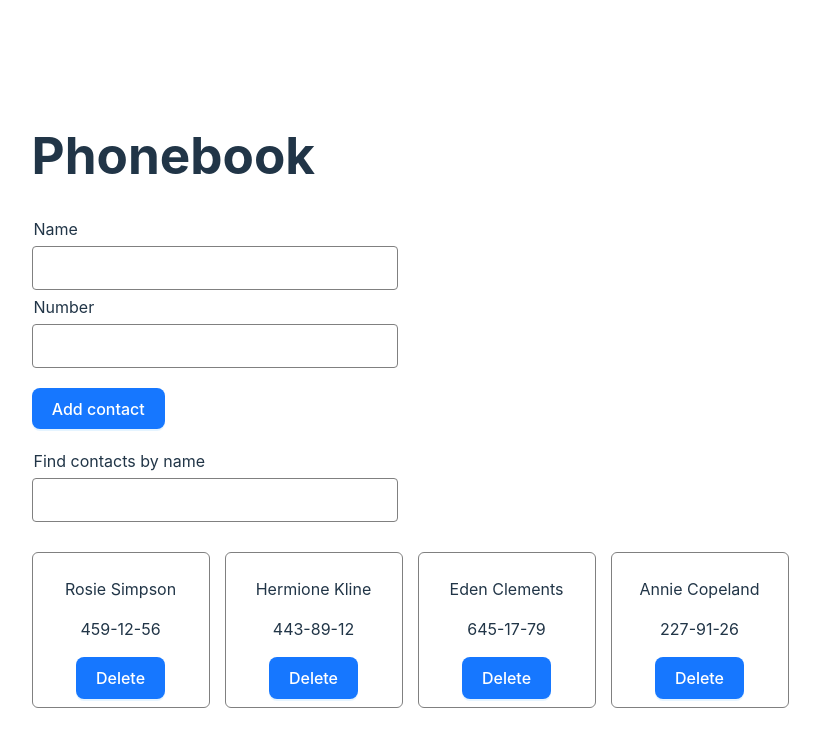
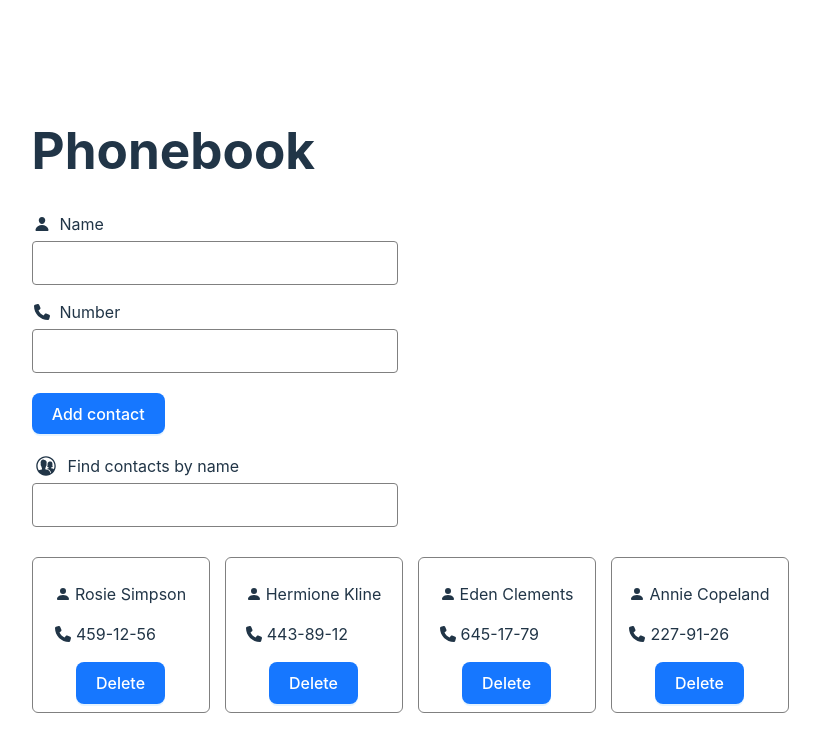
Before and after one commit to Marchenko1997/goit-react-hw-03, a React (Vite) app: page / in a window 1280 px wide. Shown: the top 752 px of the page, without its empty margins (230-1050 px from the left). Built offline with nearby package versions, Linux system fonts and the light colour scheme.

Commit message:
Updating styles commite 4th

```diff
--- a/package.json
+++ b/package.json
@@ -13,6 +13,7 @@
     "formik": "^2.4.5",
     "react": "^18.2.0",
     "react-dom": "^18.2.0",
+    "react-icons": "^5.0.1",
     "yup": "^1.4.0"
   },
   "devDependencies": {
--- a/src/components/Contact/Contact.jsx
+++ b/src/components/Contact/Contact.jsx
@@ -1,5 +1,7 @@
 import PropTypes from 'prop-types';
 import css from './Contact.module.css'
+import { BsFillPersonFill } from "react-icons/bs";
+import { FaPhone } from "react-icons/fa6";
 
 const Contact = ({contact, onDelete}) => {
     const {id ,name, number}= contact;
@@ -9,8 +11,8 @@ const Contact = ({contact, onDelete}) => {
       };
   return (
     <div>
-        <p className={css.itemname}> {name}</p>
-        <p className={css.itemnumber}> {number}</p>
+        <p className={css.itemname}><BsFillPersonFill />{name}</p>
+        <p className={css.itemnumber}> <FaPhone /> {number}</p>
       <button onClick={handleDelete} className={css.btndelete}>Delete</button>
     </div>
   );
--- a/src/components/Contact/Contact.module.css
+++ b/src/components/Contact/Contact.module.css
@@ -3,3 +3,14 @@
   background: #1677ff;
   box-shadow: 0 2px 0 rgba(5, 145, 255, 0.1);
 }
+ .itemname{
+  display: flex;
+  align-items: center;
+  gap: 4px;
+ }
+
+ .itemnumber {
+  display: flex;
+  align-items: center;
+  gap: 5px;
+ }
--- a/src/components/ContactForm/ContactForm.jsx
+++ b/src/components/ContactForm/ContactForm.jsx
@@ -4,6 +4,8 @@ import { useId } from 'react';
 import * as Yup from 'yup';
 import PropTypes from 'prop-types';
 import css from './ContactForm.module.css';
+import { IoPerson } from "react-icons/io5";
+import { FaPhone } from "react-icons/fa6";
 
 const FeedbackSchema = Yup.object().shape({
   name: Yup.string().min(3, 'Too Short!').max(50, 'Too Long!').required('Required'),
@@ -28,13 +30,13 @@ const ContactForm = ({onAddContact}) => {
     <Formik initialValues={initialValues} onSubmit={handleSubmit} validationSchema={FeedbackSchema}>
       <Form className={css.form}>
         <div className={css.fieldname}>
-          <label htmlFor={nameFieldId} className={css.labelname} >Name</label>
+          <label htmlFor={nameFieldId} className={css.labelname} > <IoPerson />Name</label>
           <Field type="text" name="name" id={nameFieldId}  className={css.inputname}/>
           <ErrorMessage name="name" as="span" />
         </div>
 
         <div>
-          <label htmlFor={numberFieldId}  className={css.labelnumber}>Number</label>
+          <label htmlFor={numberFieldId}  className={css.labelnumber}> <FaPhone />Number</label>
           <Field type="text" name="number" id={numberFieldId} className={css.inputnumber} />
           <ErrorMessage name="number" as="span" />
         </div>
--- a/src/components/ContactForm/ContactForm.module.css
+++ b/src/components/ContactForm/ContactForm.module.css
@@ -11,18 +11,17 @@
 .labelname {
     margin-left: 2px;
     display: flex;
-    flex-direction: column;
     gap: 10px;
     margin-bottom: 5px;
-    align-items: flex-start;
+    align-items: center;
 }
 .labelnumber {
     margin-left: 2px;
     display: flex;
-    flex-direction: column;
     gap: 10px;
     margin-bottom: 5px;
-    align-items: flex-start;
+    align-items: center;
+    margin-top: 10px;
 }
 
 
--- a/src/components/SearchBox/SearchBox.jsx
+++ b/src/components/SearchBox/SearchBox.jsx
@@ -1,6 +1,7 @@
 
 import PropTypes from 'prop-types';
 import css from './SearchBox.module.css';
+import { IoIosContacts } from "react-icons/io";
 const SearchBox = ({filter, onFilterChange}) => {
 
 
@@ -11,7 +12,7 @@ const SearchBox = ({filter, onFilterChange}) => {
 
     return (
       <div className={css.searchbox}>
-         <label htmlFor="search"  className={css.searchlabel}>Find contacts by name</label>
+         <label htmlFor="search"  className={css.searchlabel}> <IoIosContacts  className={css.searchicon} />Find contacts by name</label>
         <input type="text" id ="search" value={filter} onChange={handleChange}  className={css.searchinput}/>
 
       </div>
--- a/src/components/SearchBox/SearchBox.module.css
+++ b/src/components/SearchBox/SearchBox.module.css
@@ -7,10 +7,13 @@
 .searchlabel {
     margin-left: 2px;
     display: flex;
-    flex-direction: column;
     gap: 10px;
     margin-bottom: 5px;
     align-items: flex-start;
+}
+
+.searchicon {
+    font-size: 1.5rem;
 }
 
 .searchinput {
```
Also changed, not shown: 1 other file (tests, documents, lock files or other folders).
